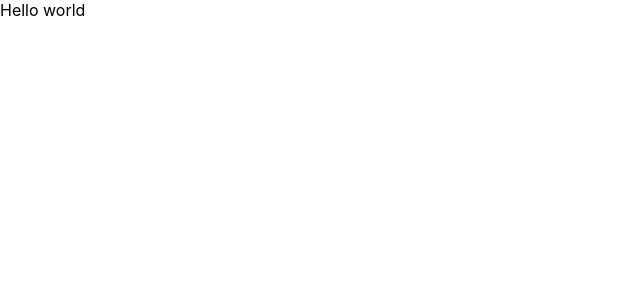
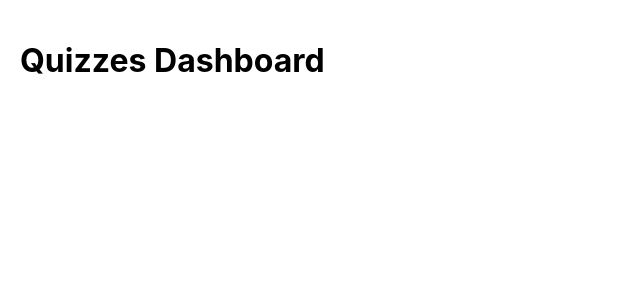
Before and after one commit to Tarek-Al-Khatib/fact-attack, a React (Create React App) app in the folder frontend/: page /quiz in a window 1280 px wide. Shown: the top 300 px of the page, without its empty margins (0-640 px from the left). Built offline with nearby package versions, Linux system fonts and the light colour scheme.

Commit message:
Added quiz dashboard

```diff
--- a/frontend/src/App.js
+++ b/frontend/src/App.js
@@ -1,12 +1,13 @@
 import logo from "./logo.svg";
 import "./App.css";
 import { BrowserRouter, Route, Routes } from "react-router-dom";
+import QuizzesDashboard from "./pages/QuizzesDashboard";
 
 function App() {
   return (
     <BrowserRouter>
       <Routes>
-        <Route path="/quiz" element={<div>Hello world</div>} />
+        <Route path="/quiz" element={<QuizzesDashboard />} />
       </Routes>
     </BrowserRouter>
   );
--- a/frontend/src/pages/QuizzesDashboard.js
+++ b/frontend/src/pages/QuizzesDashboard.js
@@ -1,5 +1,6 @@
 import { React } from "react";
 import { useState, useEffect } from "react";
+import Quiz from "./Quiz";
 
 const QuizzesDashboard = () => {
   const mockQuizzes = [
@@ -118,8 +119,13 @@ const QuizzesDashboard = () => {
     },
   ];
   return (
-    <div>
-      <div></div>
+    <div style={{ padding: "20px" }}>
+      <h1>Quizzes Dashboard</h1>
+      <div style={{ display: "flex", flexDirection: "column", gap: "20px" }}>
+        {mockQuizzes.map((quiz) => (
+          <Quiz key={quiz.id} />
+        ))}
+      </div>
     </div>
   );
 };
```
